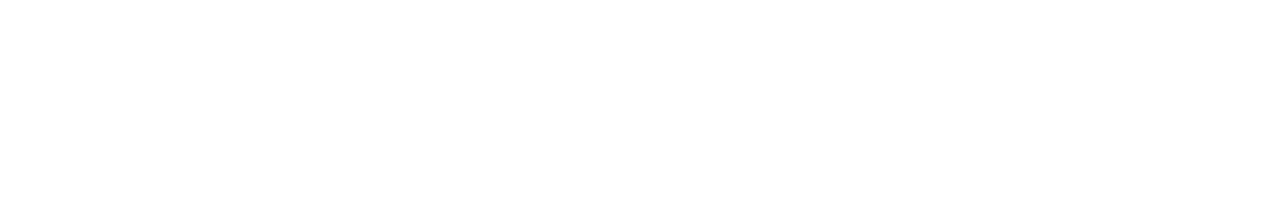
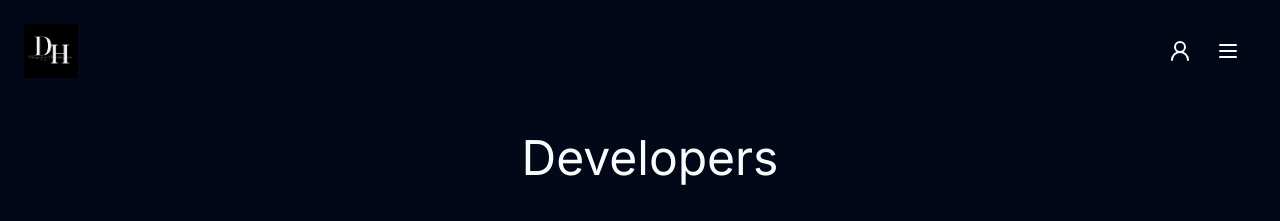
Before and after one commit to taystein435/Developers-and-Designers-Marketplace, a Next.js app in the folder frontend/: page /developers in a window 1280 px wide. Before the commit this address had no page. Shown: the top 221 px of the page. Built offline with nearby package versions, Linux system fonts and the light colour scheme.

Commit message:
Designers and Developers Pages Added

```diff
--- /dev/null
+++ b/frontend/src/app/(root)/designers/page.tsx
@@ -0,0 +1,10 @@
+import { Package } from '@/components/shared/Package'
+import React from 'react'
+
+const page = () => {
+  return (
+    <div><Package title='Designers'/></div>
+  )
+}
+
+export default page
--- /dev/null
+++ b/frontend/src/app/(root)/developers/page.tsx
@@ -0,0 +1,10 @@
+import { Package } from '@/components/shared/Package'
+import React from 'react'
+
+const page = () => {
+  return (
+    <div><Package title='Developers'/></div>
+  )
+}
+
+export default page
--- a/frontend/src/app/page.tsx
+++ b/frontend/src/app/page.tsx
@@ -14,7 +14,7 @@
       <Search/>
       <Header/>
       <AttractionWrapper/>
-      <Package/>
+      <Package title="Popular Services"/>
       <Catchy/>
       <Footer/>
       <CookiesPrompt />
--- a/frontend/src/components/shared/Package.tsx
+++ b/frontend/src/components/shared/Package.tsx
@@ -94,12 +94,15 @@
     img: "https://images.unsplash.com/photo-1547658719-da2b51169166?w=1200&auto=format&fit=crop&q=60&ixlib=rb-4.0.3&ixid=M3wxMjA3fDB8MHxzZWFyY2h8MTF8fHNvZnR3YXJlJTIwZGV2ZWxvcG1lbnR8ZW58MHx8MHx8fDI%3D",
   },
 ]
+type Props = {
+  title: string;
+};
 
-export const Package = () => {
+export const Package = ({title}:Props) => {
   return (
     <>
       <p className="text-3xl text-left mt-8 ml-5 md:text-center md:text-5xl lg:text-center lg:text-5xl">
-        Popular Services
+        {title}
       </p>
       <div className="p-10 grid grid-cols-1 md:grid-cols-2 lg:grid-cols-3 gap-6">
         {projects.map((item) => (
```
